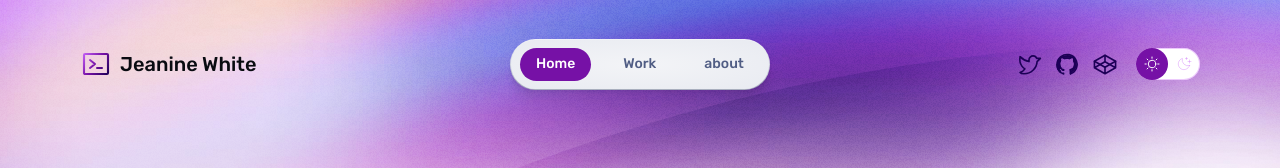
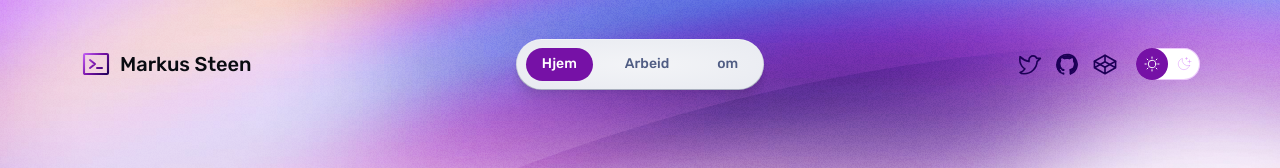
Before and after one commit to markussteen/portfolio, an Astro site: page / in a window 1280 px wide. Shown: the top 168 px of the page. Built offline with nearby package versions, Linux system fonts and the light colour scheme; Astro itself is replaced by a stand-in of ours.

Commit message:
Update Nav.astro

```diff
--- a/src/components/Nav.astro
+++ b/src/components/Nav.astro
@@ -4,9 +4,9 @@ import ThemeToggle from './ThemeToggle.astro';
 
 /** Main menu items */
 const textLinks: { label: string; href: string }[] = [
-	{ label: 'Home', href: '/' },
-	{ label: 'Work', href: '/work/' },
-	{ label: 'about', href: '/about/' },
+	{ label: 'Hjem', href: '/' },
+	{ label: 'Arbeid', href: '/arbeid/' },
+	{ label: 'om', href: '/om/' },
 ];
 
 /** Icon links to social media — edit these with links to your profiles! */
@@ -21,7 +21,7 @@ const iconLinks: { label: string; href: string; icon: IconProps['icon'] }[] = [
 	<div class="menu-header">
 		<a href="/" class="site-title">
 			<Icon icon="terminal-window" color="var(--accent-regular)" size="1.6em" gradient />
-			Jeanine White
+			Markus Steen
 		</a>
 		<menu-button>
 			<template>
```
